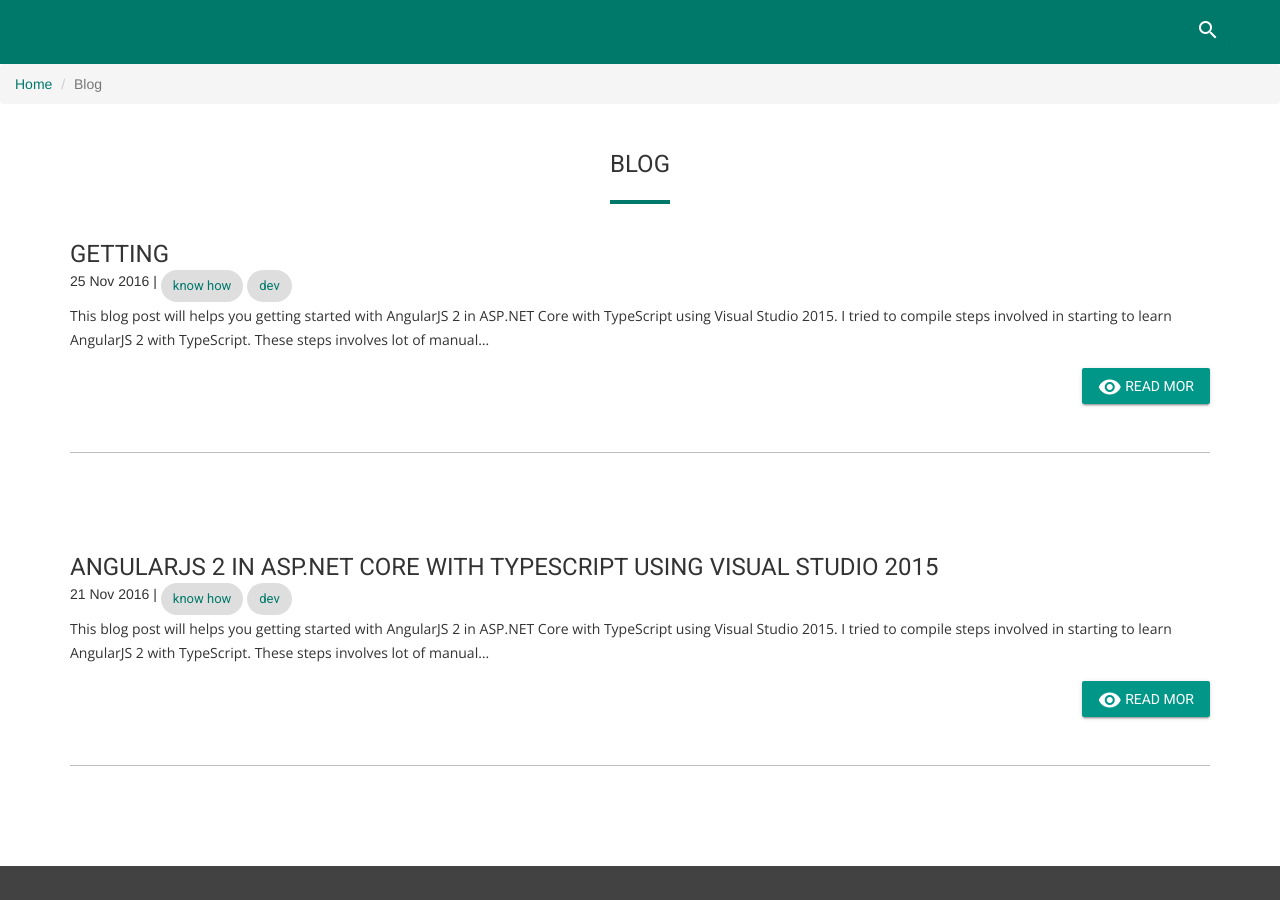
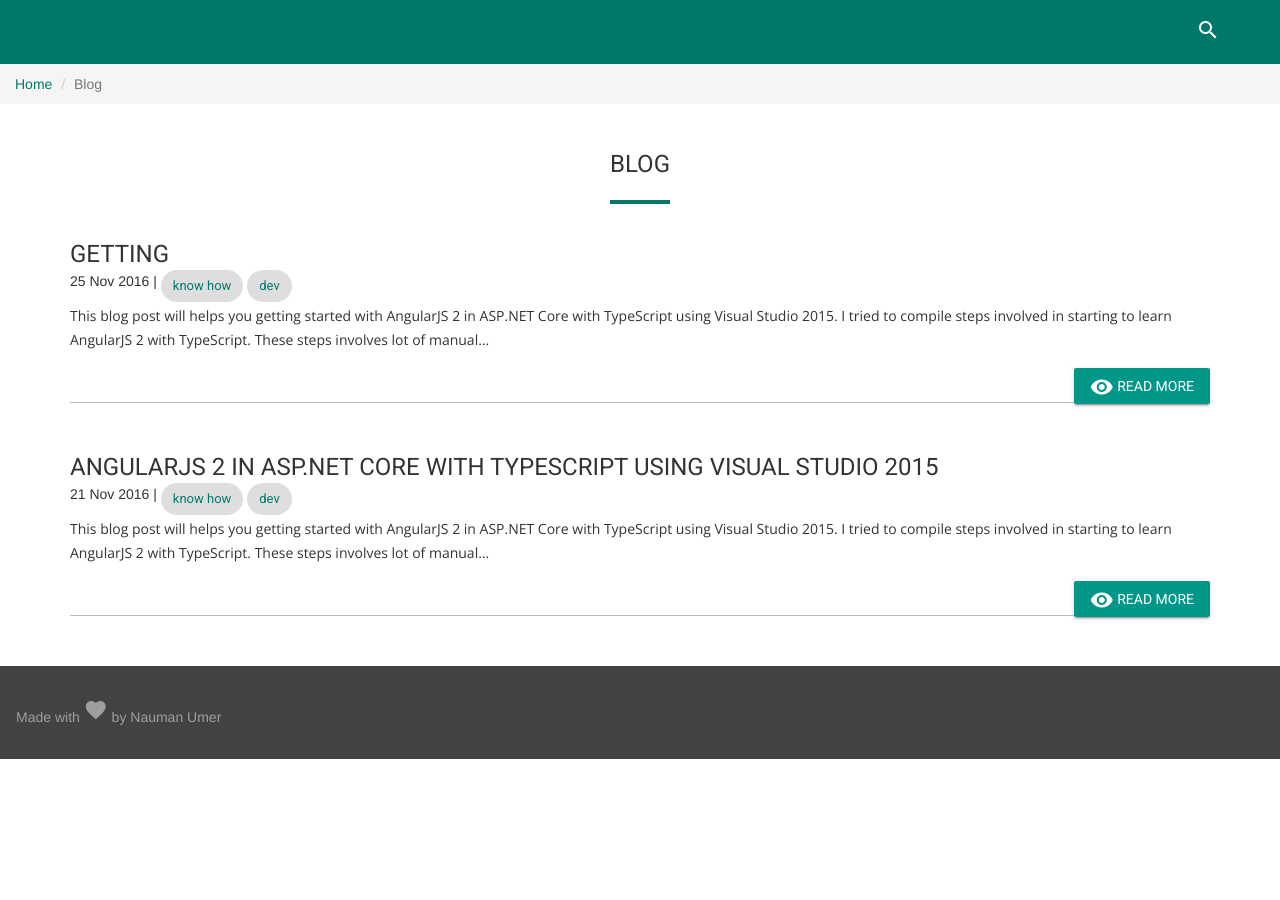
Before and after one commit to nmanumr/nmanumr.com, a Jekyll site: the page built from blog/index.html, in a window 1280 px wide. Built offline with Jekyll 4.4.1, drawn with Linux system fonts in a browser that asks for light colours; nearby versions of some CDN libraries; library files that are not in the unit come from our copies; the list of posts is cut into pages by our own code; comment, search, counter and statistics services are not loaded.

Commit message:
Update index.html

```diff
--- a/blog/index.html
+++ b/blog/index.html
@@ -38,10 +38,10 @@
     </article>
 
     <a class="pull-right mdl-button mdl-js-button mdl-button--primary mdl-button--raised mdl-js-ripple-effect" href="{{post.url}}">
-  <i class="material-icons">visibility</i> Read Mor
+  <i class="material-icons">visibility</i> Read More
 </a>
 </div>
-<div class="android-drawer-separator" style="margin:100px 0"></div>
+<div class="android-drawer-separator" style="margin:50px 0"></div>
 
 {% endfor %}
 
```
